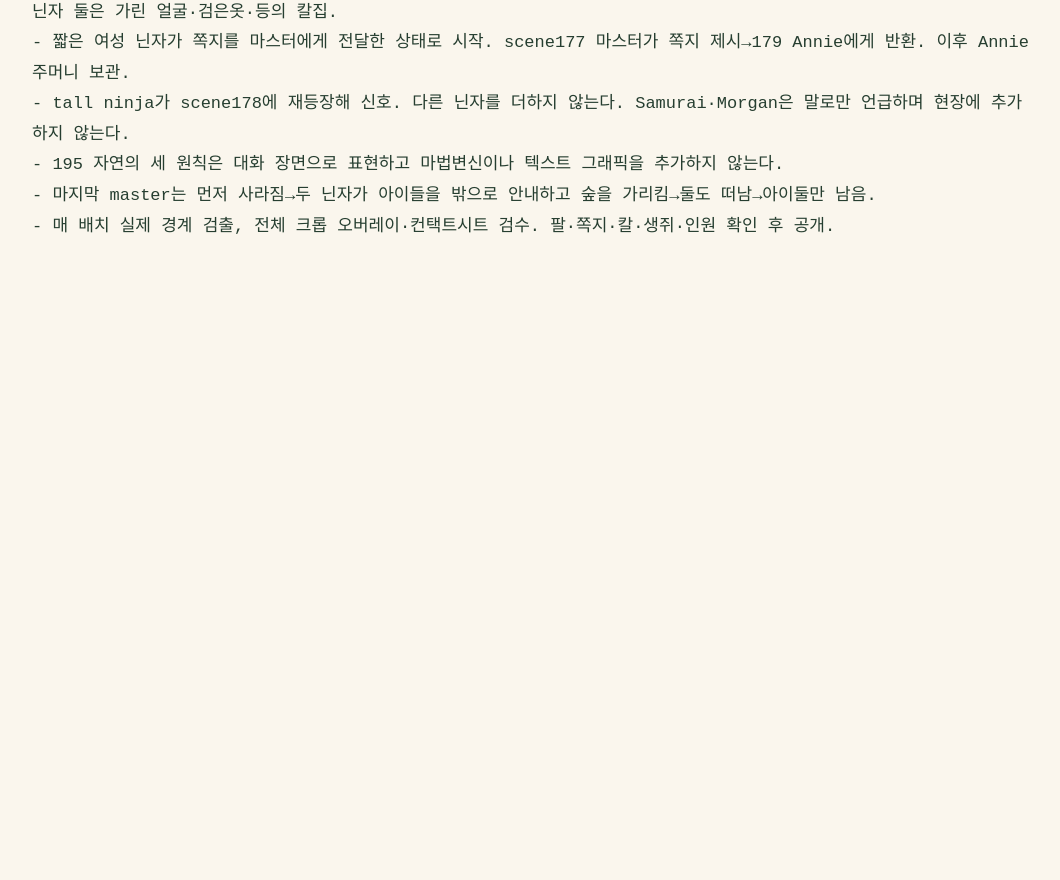
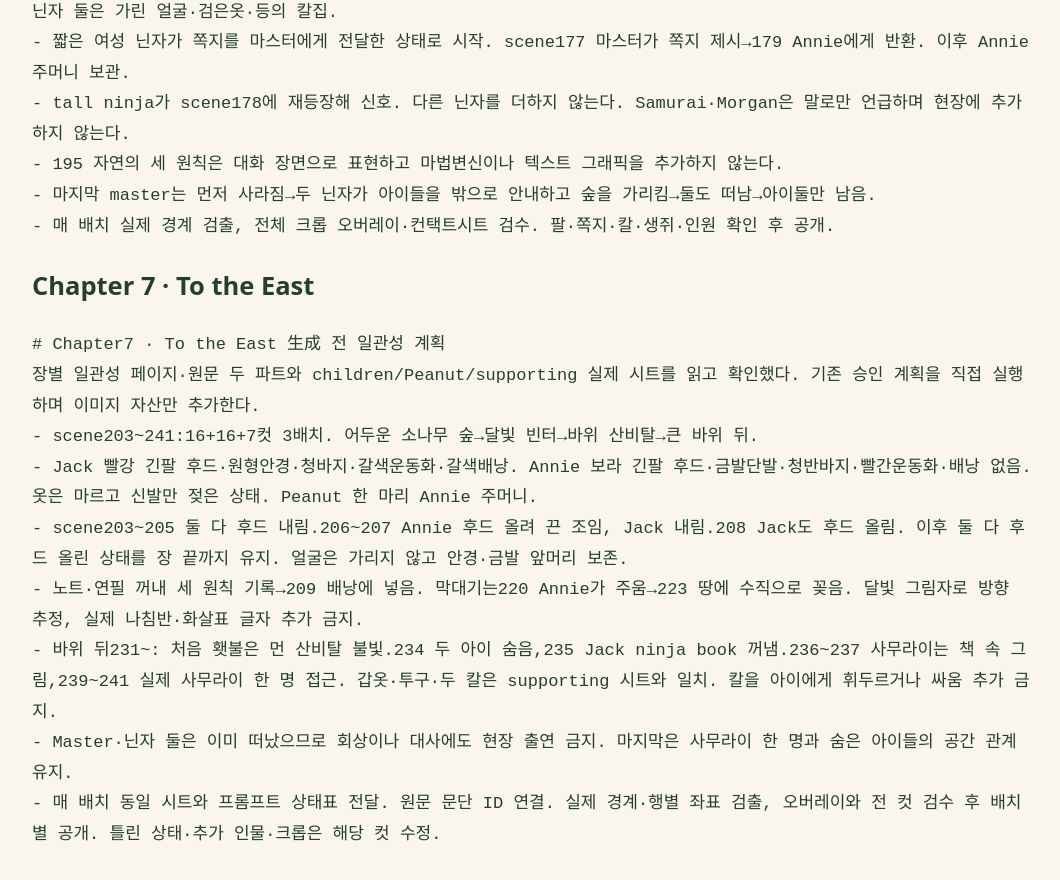
Before and after one commit to kingspledu/mth05-reading-room, a plain HTML site: page chapter-consistency.html in a window 1280 px wide. Shown: the part 5810-6690 px from the top of the page, without its empty margins (108-1168 px from the left). Before the commit the page ends 6113 px from the top, so only its background shows below. Drawn offline with Linux system fonts and the light colour scheme.

Commit message:
Record Chapter 7 hood transition and samurai appearance plan

```diff
--- a/chapter-consistency.html
+++ b/chapter-consistency.html
@@ -75,4 +75,13 @@
 - 195 자연의 세 원칙은 대화 장면으로 표현하고 마법변신이나 텍스트 그래픽을 추가하지 않는다.
 - 마지막 master는 먼저 사라짐→두 닌자가 아이들을 밖으로 안내하고 숲을 가리킴→둘도 떠남→아이둘만 남음.
 - 매 배치 실제 경계 검출, 전체 크롭 오버레이·컨택트시트 검수. 팔·쪽지·칼·생쥐·인원 확인 후 공개.
+</pre><h2 id="chapter-07">Chapter 7 · To the East</h2><pre># Chapter7 · To the East 生成 전 일관성 계획
+장별 일관성 페이지·원문 두 파트와 children/Peanut/supporting 실제 시트를 읽고 확인했다. 기존 승인 계획을 직접 실행하며 이미지 자산만 추가한다.
+- scene203~241:16+16+7컷 3배치. 어두운 소나무 숲→달빛 빈터→바위 산비탈→큰 바위 뒤.
+- Jack 빨강 긴팔 후드·원형안경·청바지·갈색운동화·갈색배낭. Annie 보라 긴팔 후드·금발단발·청반바지·빨간운동화·배낭 없음. 옷은 마르고 신발만 젖은 상태. Peanut 한 마리 Annie 주머니.
+- scene203~205 둘 다 후드 내림.206~207 Annie 후드 올려 끈 조임, Jack 내림.208 Jack도 후드 올림. 이후 둘 다 후드 올린 상태를 장 끝까지 유지. 얼굴은 가리지 않고 안경·금발 앞머리 보존.
+- 노트·연필 꺼내 세 원칙 기록→209 배낭에 넣음. 막대기는220 Annie가 주움→223 땅에 수직으로 꽂음. 달빛 그림자로 방향 추정, 실제 나침반·화살표 글자 추가 금지.
+- 바위 뒤231~: 처음 횃불은 먼 산비탈 불빛.234 두 아이 숨음,235 Jack ninja book 꺼냄.236~237 사무라이는 책 속 그림,239~241 실제 사무라이 한 명 접근. 갑옷·투구·두 칼은 supporting 시트와 일치. 칼을 아이에게 휘두르거나 싸움 추가 금지.
+- Master·닌자 둘은 이미 떠났으므로 회상이나 대사에도 현장 출연 금지. 마지막은 사무라이 한 명과 숨은 아이들의 공간 관계 유지.
+- 매 배치 동일 시트와 프롬프트 상태표 전달. 원문 문단 ID 연결. 실제 경계·행별 좌표 검출, 오버레이와 전 컷 검수 후 배치별 공개. 틀린 상태·추가 인물·크롭은 해당 컷 수정.
 </pre></html>
```
